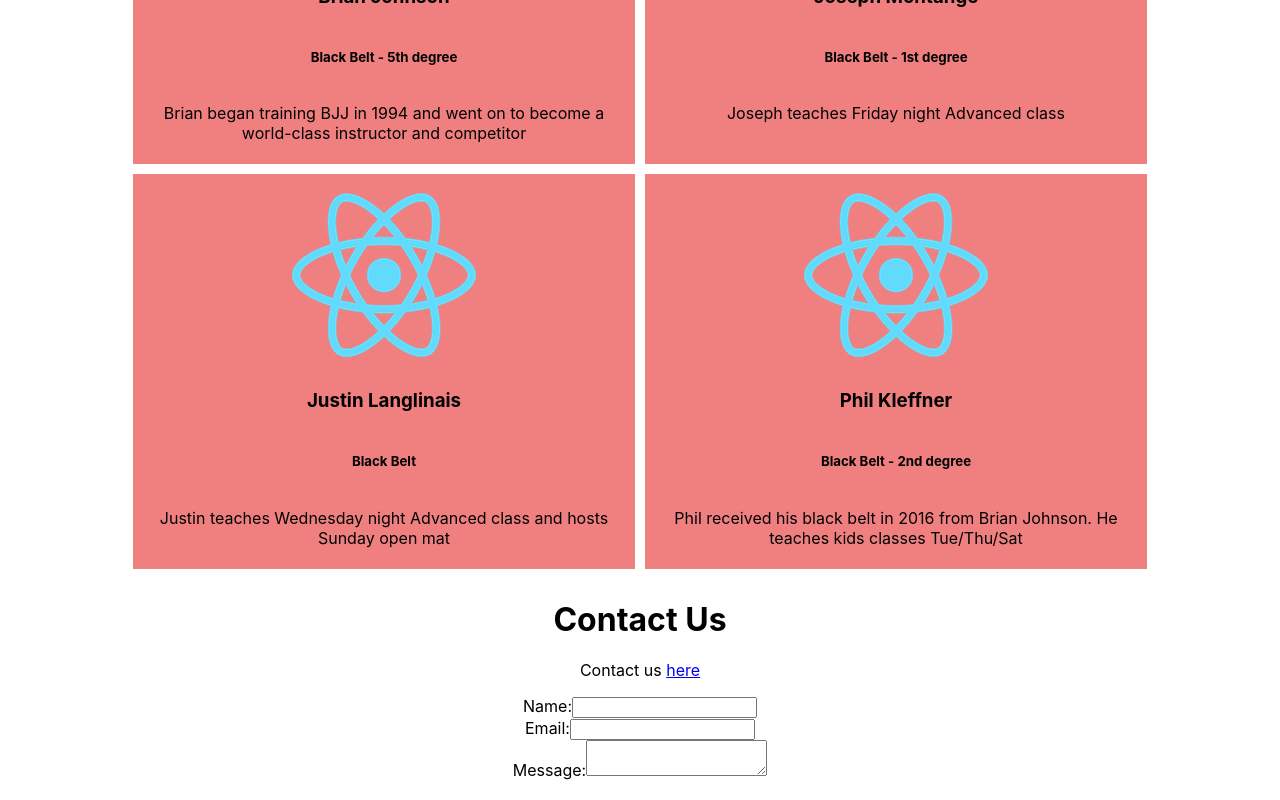
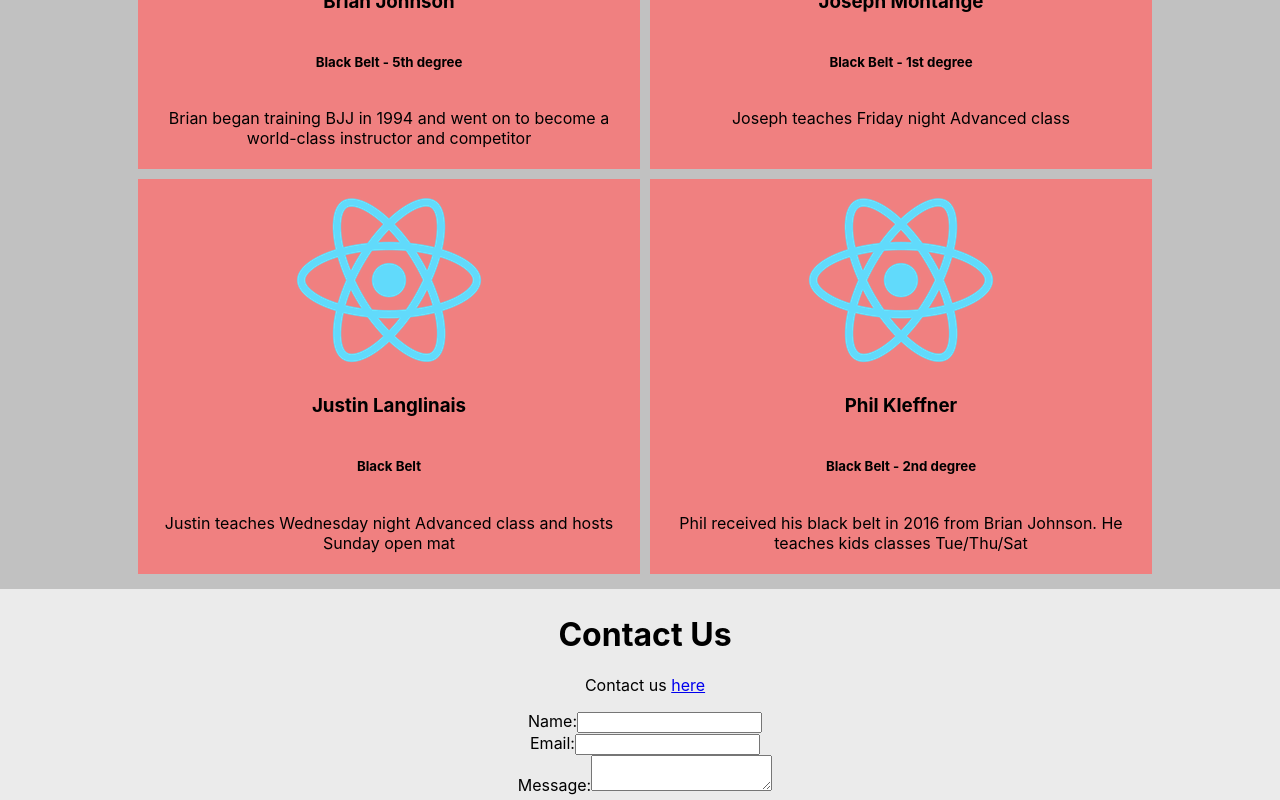
Before and after one commit to justinclanglinais/nwjja, a React (Create React App) app: page / in a window 1280 px wide. Shown: the part 1530-2330 px from the top of the page. Built offline with nearby package versions, Linux system fonts and the light colour scheme.

Commit message:
Cleaning up CSS

```diff
--- a/src/components/Contact.js
+++ b/src/components/Contact.js
@@ -3,7 +3,7 @@ import nwjja from '../json/nwjja.json'
 
 const Contact = () => {
     return (
-        <div className="section">
+        <div className="section-light">
             <h1>
                 Contact Us
             </h1>
--- a/src/components/Instructors.js
+++ b/src/components/Instructors.js
@@ -35,7 +35,7 @@ const Instructors = () => {
         )
     })
     return (
-        <div className="section">
+        <div className="section-dark">
             <div>
                 <h1>Instructors</h1>
             </div>
```
